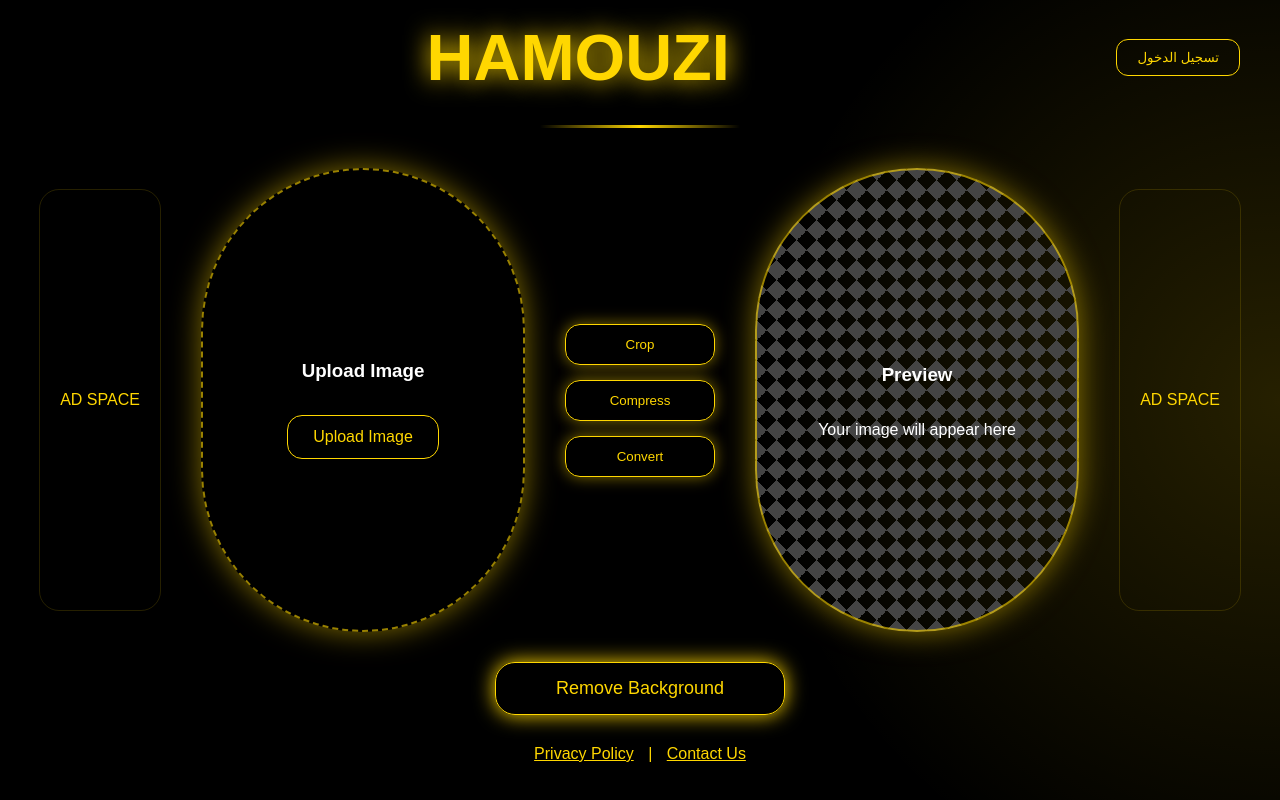
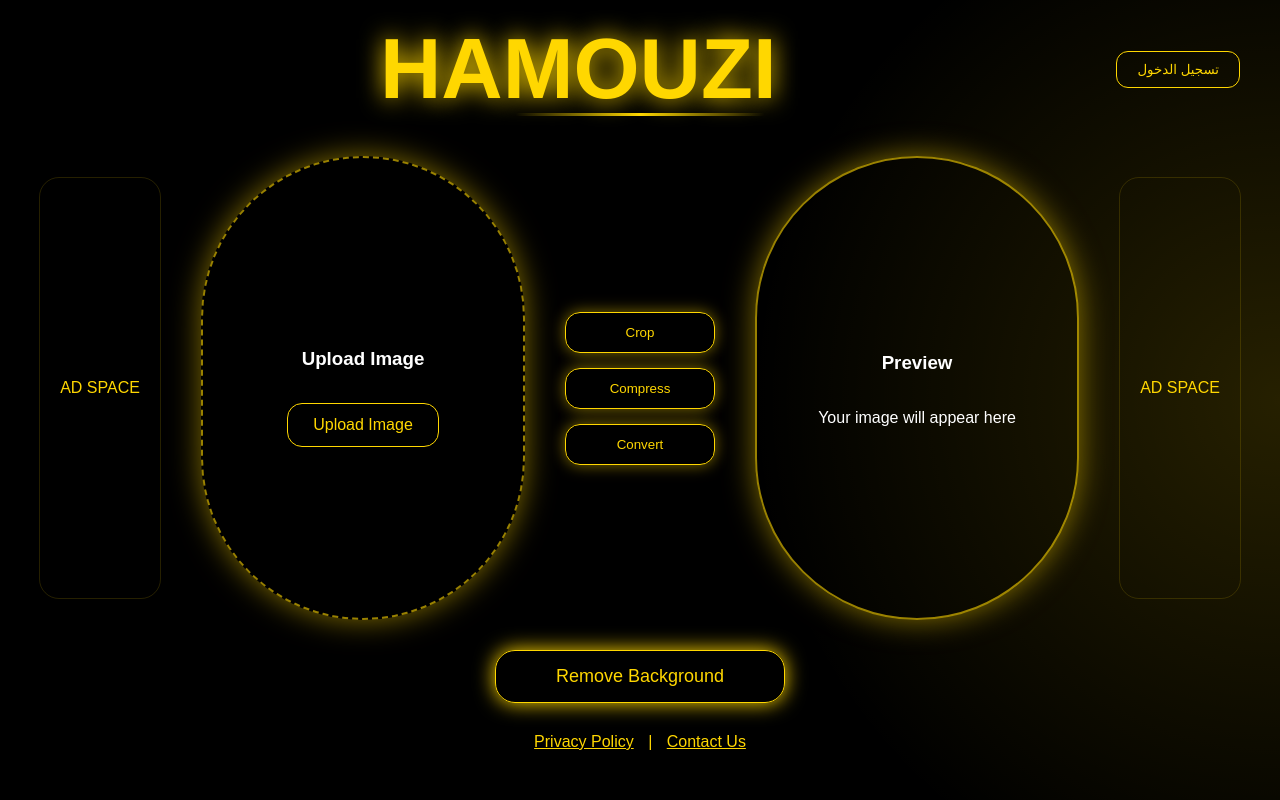
Before and after one commit to midowork2026/bg-remover, a Flask app: page / in a window 1280 px wide. Run offline with Flask 3, Linux system fonts and the light colour scheme.

Commit message:
Update index.html

```diff
--- a/templates/index.html
+++ b/templates/index.html
@@ -31,20 +31,24 @@ body::before{
     padding:20px 40px;
 }
 
-/* LOGO */
+/* LOGO - تم تكبير الخط هنا */
 .logo{
-    font-size:65px;
+    font-size:85px;
     color:gold;
     font-weight:bold;
     text-shadow:0 0 25px gold;
+    position: relative;
+    z-index: 2;
 }
 
-/* 🔥 GOLD LINE تحت اللوجو */
+/* 🔥 GOLD LINE - تم تعديله ليصبح في منتصف الكلام تقريباً */
 .logo-line{
-    width:200px;
+    width:250px;
     height:3px;
-    margin:10px auto 0;
+    margin:-25px auto 0; /* الرقم السالب هو اللي بيرفع الخط لنص الكلام */
     background:linear-gradient(to right, transparent, gold, transparent);
+    position: relative;
+    z-index: 1;
 }
 
 /* LOGIN BUTTON */
@@ -82,6 +86,7 @@ body::before{
     align-items:center;
     position:relative;
     box-shadow:0 0 30px rgba(255,215,0,0.5);
+    overflow: hidden; /* عشان الصورة متطلعش برا الشكل البيضاوي */
 }
 
 /* UPLOAD DASH */
@@ -89,7 +94,7 @@ body::before{
     border-style:dashed;
 }
 
-/* AD (خفيف جدًا) */
+/* AD */
 .ad{
     width:120px;
     height:420px;
@@ -138,21 +143,16 @@ body::before{
     color:black;
 }
 
-/* PREVIEW BG */
+/* PREVIEW BG - تم إزالة الخلفية الشطرنجية هنا */
 .preview{
-    background:
-    linear-gradient(45deg,#444 25%, transparent 25%),
-    linear-gradient(-45deg,#444 25%, transparent 25%),
-    linear-gradient(45deg, transparent 75%, #444 75%),
-    linear-gradient(-45deg, transparent 75%, #444 75%);
-    background-size:20px 20px;
+    background: transparent; /* تم جعلها شفافة لتظهر الصورة فقط */
 }
 
 /* IMAGE */
 .result-img{
     width:100%;
     height:100%;
-    object-fit:cover;
+    object-fit:contain; /* خليتها contain عشان الصورة تظهر كاملة بدون قص */
     border-radius:180px;
 }
 
@@ -187,7 +187,6 @@ body::before{
 
 <body>
 
-<!-- 🔥 HEADER -->
 <div class="header">
     <div></div>
     <div class="logo">HAMOUZI</div>
@@ -202,7 +201,6 @@ body::before{
 
 <div class="ad">AD SPACE</div>
 
-<!-- UPLOAD -->
 <div class="box upload-box">
     <h3>Upload Image</h3>
 
@@ -213,14 +211,12 @@ body::before{
     </label>
 </div>
 
-<!-- TOOLS -->
 <div class="tools">
     <button type="button" class="tool-btn">Crop</button>
     <button type="button" class="tool-btn">Compress</button>
     <button type="button" class="tool-btn">Convert</button>
 </div>
 
-<!-- PREVIEW -->
 <div class="box preview">
 
 {% if result_image %}
```
